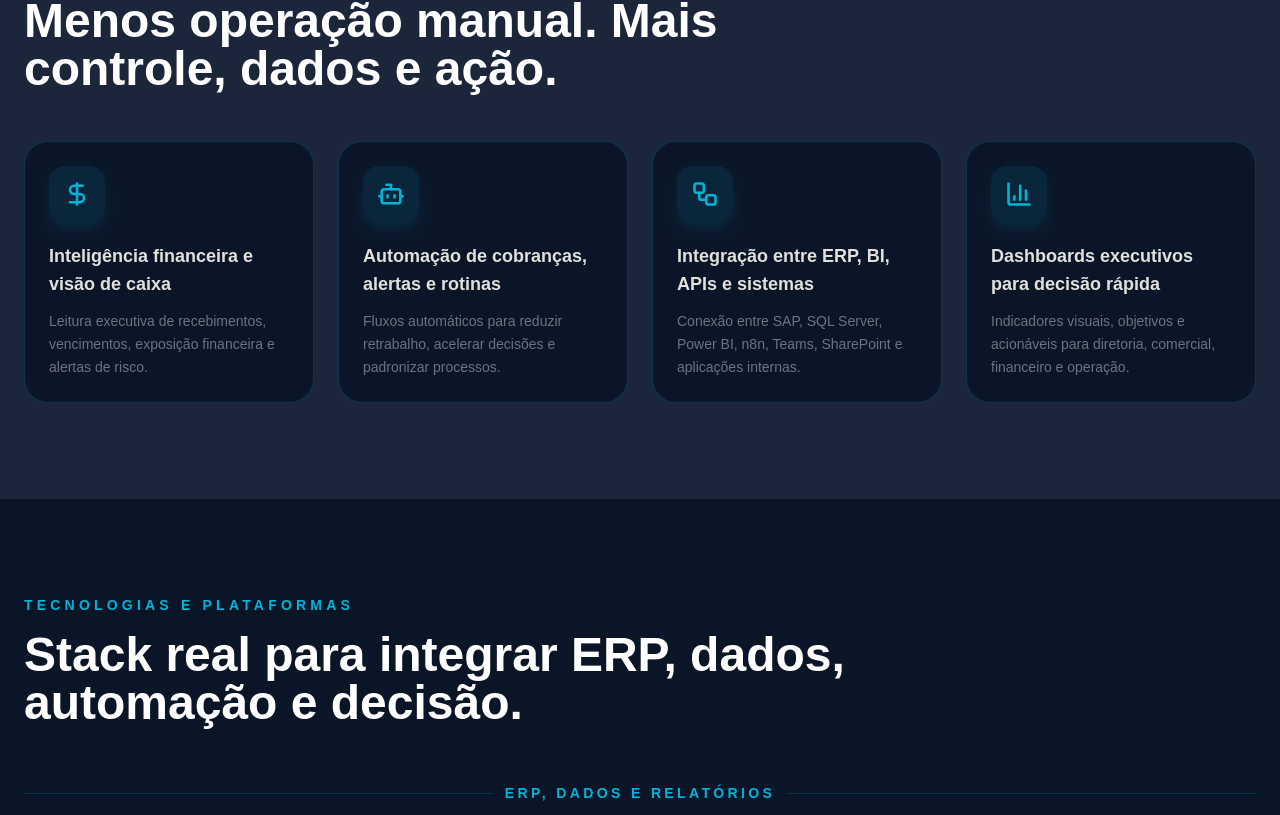
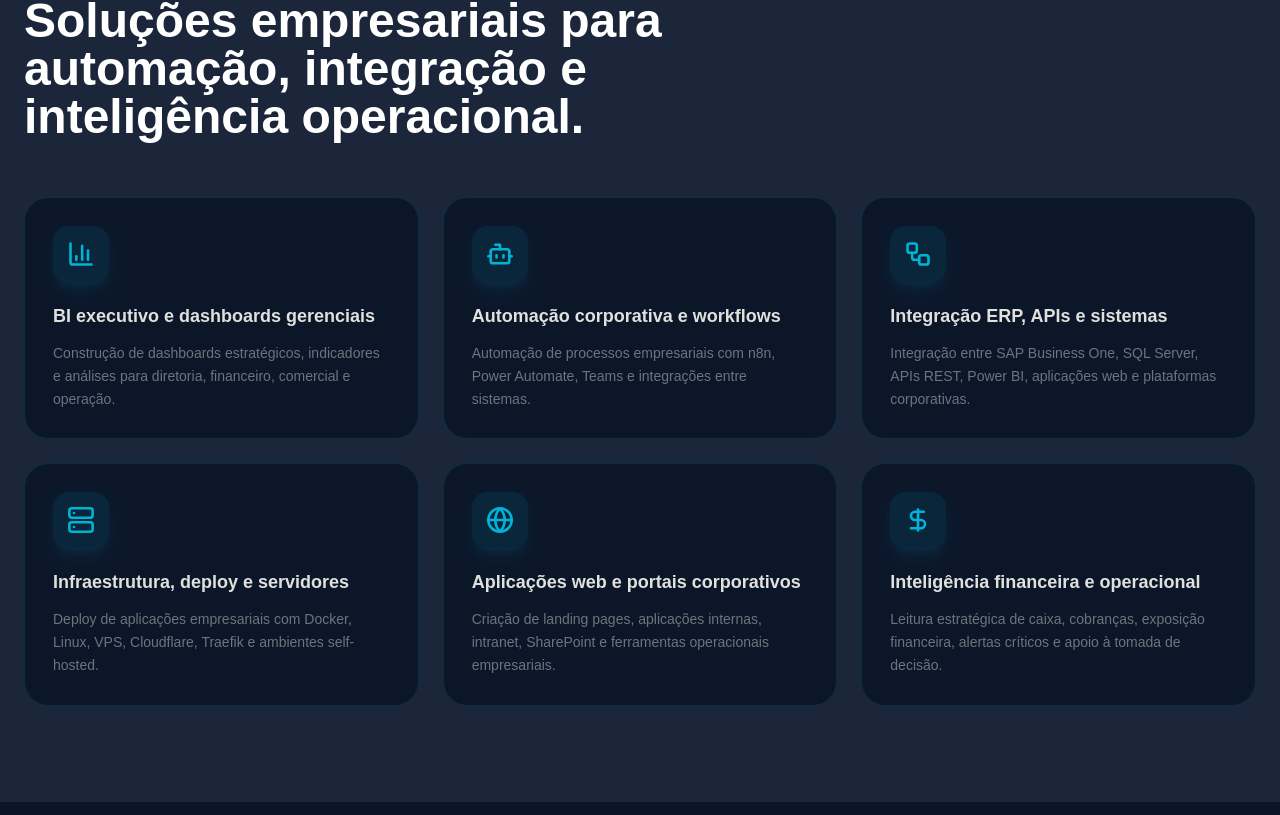
Before and after one commit to rmota13/mota-inteligencia-site, a Next.js app: page / in a window 1280 px wide. Shown: the part 1065-1880 px from the top of the page. Built offline with nearby package versions, Linux system fonts and the light colour scheme.

Commit message:
Expande solucoes enterprise e SEO tecnico

```diff
--- a/app/page.tsx
+++ b/app/page.tsx
@@ -13,6 +13,8 @@ import {
   Workflow,
   X,
   ArrowRight,
+  Server,
+  Globe,
 } from "lucide-react";
 
 const whatsappUrl =
@@ -22,24 +24,34 @@ const email = "contato@motainteligencia.com.br";
 
 const solutions = [
   {
-    title: "Inteligência financeira e visão de caixa",
-    desc: "Leitura executiva de recebimentos, vencimentos, exposição financeira e alertas de risco.",
-    icon: DollarSign,
+    title: "BI executivo e dashboards gerenciais",
+    desc: "Construção de dashboards estratégicos, indicadores e análises para diretoria, financeiro, comercial e operação.",
+    icon: BarChart3,
   },
   {
-    title: "Automação de cobranças, alertas e rotinas",
-    desc: "Fluxos automáticos para reduzir retrabalho, acelerar decisões e padronizar processos.",
+    title: "Automação corporativa e workflows",
+    desc: "Automação de processos empresariais com n8n, Power Automate, Teams e integrações entre sistemas.",
     icon: Bot,
   },
   {
-    title: "Integração entre ERP, BI, APIs e sistemas",
-    desc: "Conexão entre SAP, SQL Server, Power BI, n8n, Teams, SharePoint e aplicações internas.",
+    title: "Integração ERP, APIs e sistemas",
+    desc: "Integração entre SAP Business One, SQL Server, APIs REST, Power BI, aplicações web e plataformas corporativas.",
     icon: Workflow,
   },
   {
-    title: "Dashboards executivos para decisão rápida",
-    desc: "Indicadores visuais, objetivos e acionáveis para diretoria, comercial, financeiro e operação.",
-    icon: BarChart3,
+    title: "Infraestrutura, deploy e servidores",
+    desc: "Deploy de aplicações empresariais com Docker, Linux, VPS, Cloudflare, Traefik e ambientes self-hosted.",
+    icon: Server,
+  },
+  {
+    title: "Aplicações web e portais corporativos",
+    desc: "Criação de landing pages, aplicações internas, intranet, SharePoint e ferramentas operacionais empresariais.",
+    icon: Globe,
+  },
+  {
+    title: "Inteligência financeira e operacional",
+    desc: "Leitura estratégica de caixa, cobranças, exposição financeira, alertas críticos e apoio à tomada de decisão.",
+    icon: DollarSign,
   },
 ];
 
@@ -360,7 +372,7 @@ const dashboardStack = [
           </a>
         </div>
       </header>
-            <section className="relative bg-[#0A1628] pt-[208px] md:pt-[220px]">
+            <section className="relative bg-[#0A1628] pt-[260px] sm:pt-[250px] md:pt-[245px] lg:pt-[230px] xl:pt-[220px] 2xl:pt-[210px]">
         <div className="absolute right-0 top-0 h-full w-1/2 bg-[#00B4D8]/5 blur-3xl" />
         <div className="absolute -right-40 top-52 h-96 w-96 rounded-full bg-[#00B4D8]/20 blur-3xl glowPulse" />
         <div className="absolute -left-40 bottom-0 h-96 w-96 rounded-full bg-[#2EC4B6]/10 blur-3xl glowPulse" />
@@ -480,17 +492,17 @@ const dashboardStack = [
           </p>
 
           <h2 className="mt-4 max-w-3xl text-3xl font-black md:text-5xl">
-            Menos operação manual. Mais controle, dados e ação.
+            Soluções empresariais para automação, integração e inteligência operacional.
           </h2>
 
-          <div className="mt-12 grid gap-6 md:grid-cols-4">
+          <div className="mt-14 grid gap-6 md:grid-cols-2 xl:grid-cols-3">
             {solutions.map((item) => {
               const Icon = item.icon;
 
               return (
                 <div
                   key={item.title}
-                  className="group rounded-3xl border border-[#00B4D8]/20 bg-[#0A1628] p-6 transition-all duration-300 hover:-translate-y-2 hover:border-[#00B4D8] hover:shadow-2xl hover:shadow-cyan-500/10"
+                  className="group rounded-3xl border border-[#00B4D8]/15 bg-[#0A1628]/90 p-7 transition-all duration-300 hover:-translate-y-2 hover:border-[#00B4D8]/60 hover:shadow-[0_0_40px_rgba(0,180,216,0.12)]"
                 >
                   <div className="mb-5 flex h-14 w-14 items-center justify-center rounded-2xl bg-[#00B4D8]/10 text-[#00B4D8] shadow-lg shadow-cyan-500/10 transition-all duration-300 group-hover:bg-[#00B4D8]/20 group-hover:shadow-cyan-500/30">
                     <Icon size={28} strokeWidth={2.2} />
@@ -515,8 +527,8 @@ const dashboardStack = [
             Tecnologias e plataformas
           </p>
 
-          <h2 className="mt-4 max-w-4xl text-3xl font-black md:text-5xl">
-            Stack real para integrar ERP, dados, automação e decisão.
+          <h2 className="mt-6 max-w-4xl text-base leading-relaxed text-[#E0E1DD] md:text-lg">
+              Estruturo soluções completas envolvendo BI, automação corporativa,  integração ERP, APIs, Microsoft 365, infraestrutura,      deploy de aplicações e desenvolvimento de ferramentas empresariais.
           </h2>
 
           <div className="mt-14 space-y-12">
```
